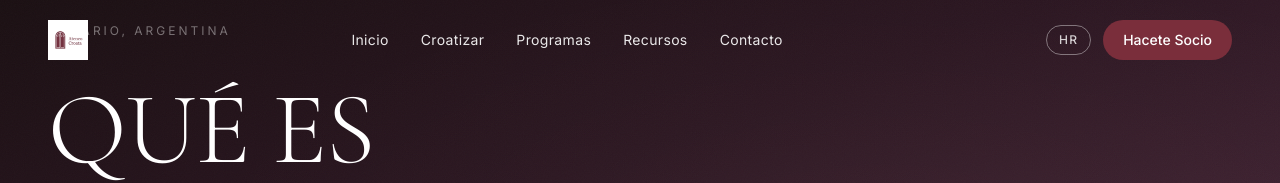
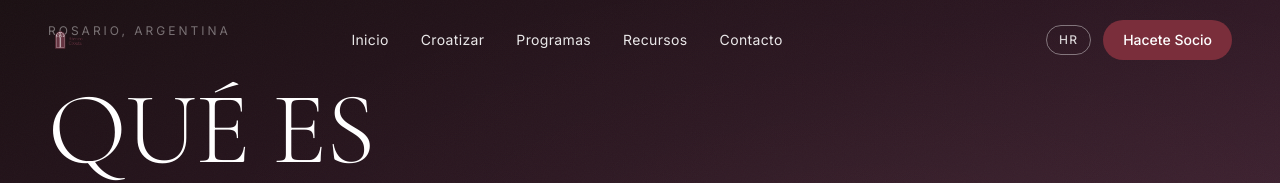
Before and after one commit to juanmdocampo/ateneo_croata, a Next.js app in the folder web/: page / in a window 1280 px wide. Shown: the top 183 px of the page. Built offline with nearby package versions, Linux system fonts and the light colour scheme.

Commit message:
logo change

```diff
--- a/web/src/app/layout.tsx
+++ b/web/src/app/layout.tsx
@@ -109,7 +109,7 @@ const jsonLd = {
       '@id': 'https://ateneocroata.com.ar/#organization',
       name: 'Ateneo Croata',
       url: 'https://ateneocroata.com.ar',
-      logo: 'https://ateneocroata.com.ar/logos/logo-bordo-text.jpeg',
+      logo: 'https://ateneocroata.com.ar/logos/logo_oficial.png',
       description:
         'Asociación civil y plataforma cultural contemporánea de Rosario, Argentina.',
       address: {
--- a/web/src/components/layout/Navbar.tsx
+++ b/web/src/components/layout/Navbar.tsx
@@ -47,7 +47,7 @@ export default function Navbar() {
             {/* Logo */}
             <a href="#inicio" className="flex items-center gap-3 shrink-0">
               <Image
-                src="/logos/logo-bordo-text.jpeg"
+                src="/logos/logo_oficial.png"
                 alt="Ateneo Croata"
                 width={160}
                 height={60}
@@ -134,7 +134,7 @@ export default function Navbar() {
           >
             <div className="flex items-center justify-between h-18 px-6">
               <Image
-                src="/logos/logo-bordo-text.jpeg"
+                src="/logos/logo_oficial.png"
                 alt="Ateneo Croata"
                 width={160}
                 height={60}
```
Also changed, not shown: web/public/logos/logo_oficial.jpg (added), web/public/logos/logo_oficial.png (added).
